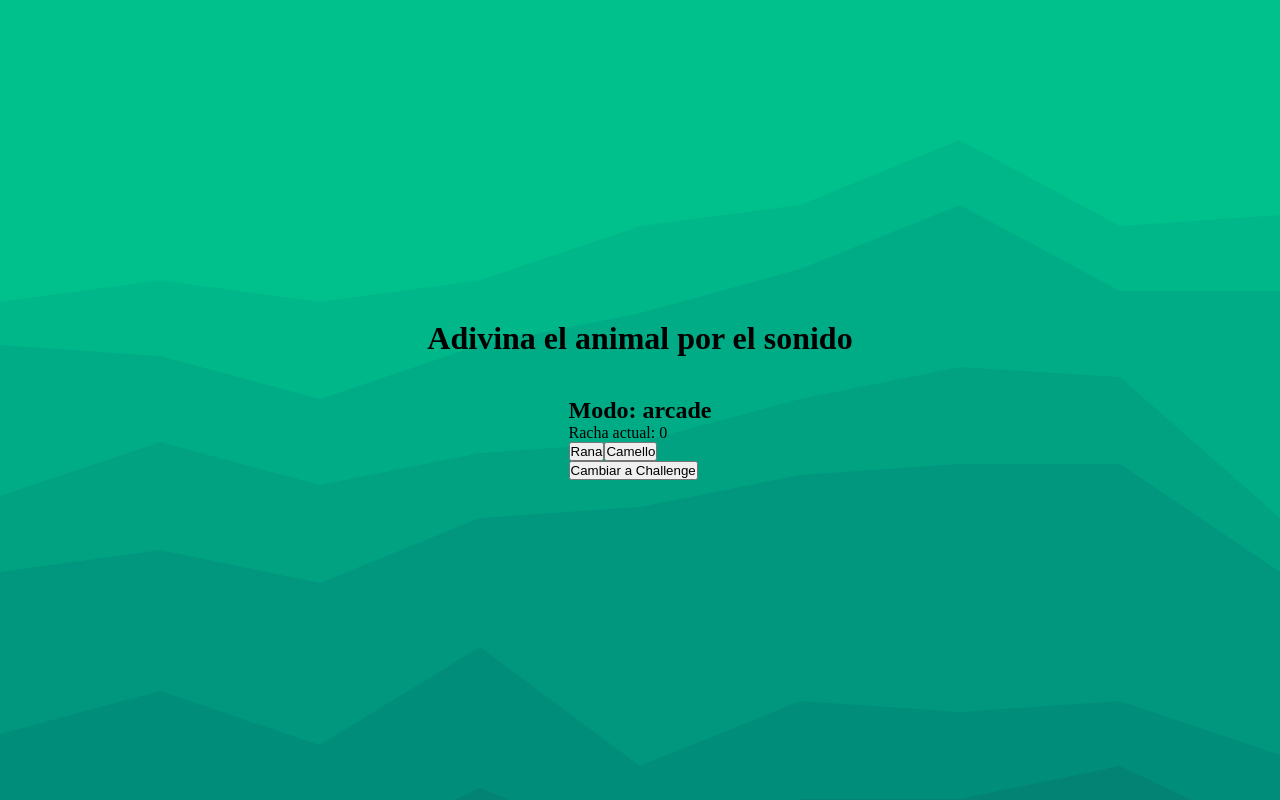
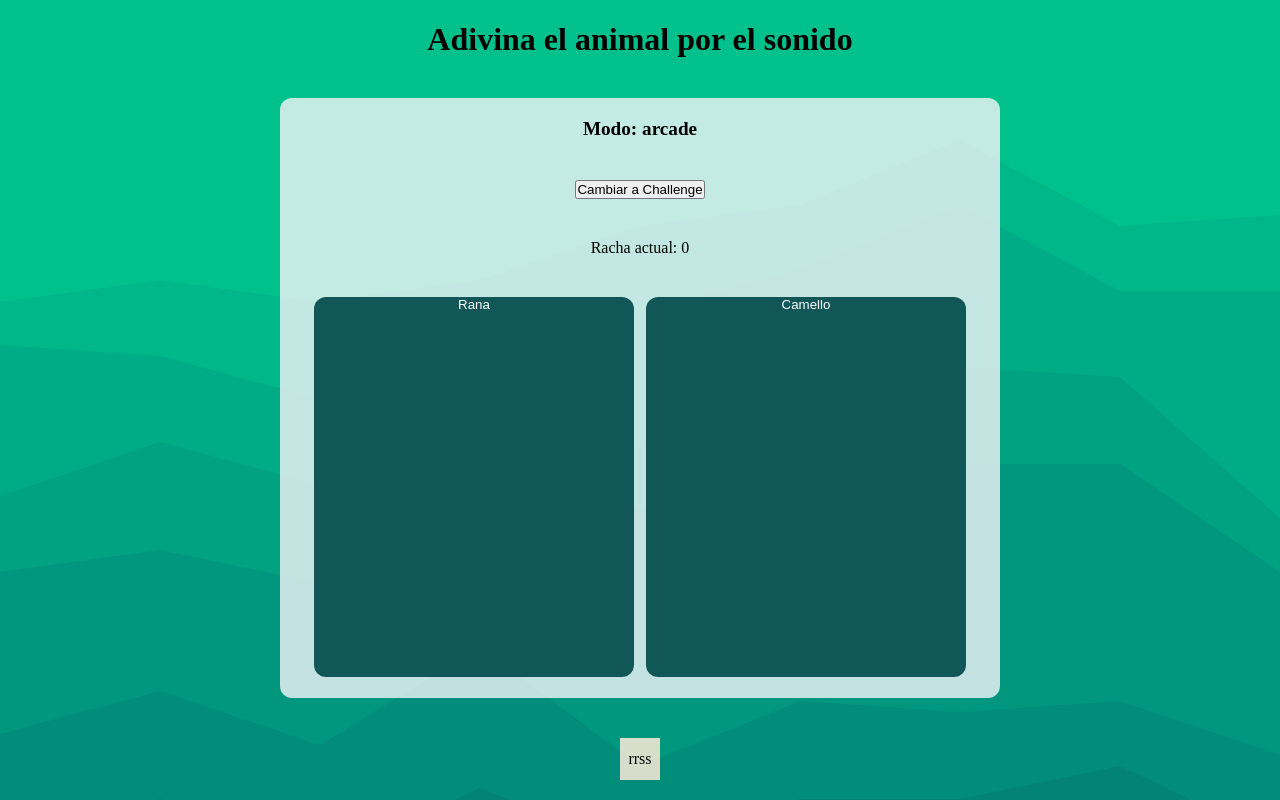
Before and after one commit to JaumeEsquerdo/sound-guessing-game, a React (Vite) app in the folder sound-guessing-game/: page / in a window 1280 px wide. Built offline with nearby package versions, Linux system fonts and the light colour scheme.

Commit message:
añadir css basico general

```diff
--- a/sound-guessing-game/src/App.tsx
+++ b/sound-guessing-game/src/App.tsx
@@ -1,5 +1,6 @@
 import AnimalGame from './components/AnimalGame.tsx'
 import Header from './components/Header.tsx'
+import Footer from './components/Footer.tsx'
 
 function App() {
 
@@ -8,7 +9,7 @@ function App() {
     <div className='Wrapper'>
       <Header />
       <AnimalGame />
-
+      <Footer />
     </div>
   )
 }
--- a/sound-guessing-game/src/components/AnimalGame.tsx
+++ b/sound-guessing-game/src/components/AnimalGame.tsx
@@ -86,16 +86,32 @@ const AnimalGame = () => {
     return (
         <div className='AnimalGame-wrapper'>
             <h2 className='AnimalGame-h2'>Modo: {mode}</h2>
+
+            {/* Botón para cambiar de modo */}
+            <div className='ChangeMode'>
+                <button className='ChamgeMode-btn' onClick={() => {
+                    setMode(mode === "arcade" ? "challenge" : "arcade");
+                    setStreak(0)
+                    if (mode === "arcade") setRemainingAnimals(animals);
+                }}>
+                    Cambiar a {mode === "arcade" ? "Challenge" : "Arcade"}
+                </button>
+            </div>
+
             <p className='AnimalGame-p'>Racha actual: {streak}</p>
 
             {/* Lista de animales para elegir */}
             <div className='AnimalGame-options'>
                 {currentAnimals.map(animal => (
                     <button
+                        className='Button-option'
                         key={animal.id}
                         onClick={() => handleAnswer(animal.id)}
                     >
-                        {animal.name.es} {/* o imagen si tienes animal.image */}
+                        <div className='Option-wrapper'>
+                            {/* <img src="" alt="" /> */}
+                            <p className='Option-name'>{animal.name.es}</p>
+                        </div>
                     </button>
                 ))}
             </div>
@@ -116,18 +132,9 @@ const AnimalGame = () => {
                     </button>
                 </div>
             )}
+
             {mode === "challenge" && <p>Animales restantes: {remainingAnimals.length}</p>}
 
-            {/* Botón para cambiar de modo */}
-            <div className='ChangeMode'>
-                <button className='ChamgeMode-btn' onClick={() => {
-                    setMode(mode === "arcade" ? "challenge" : "arcade");
-                    setStreak(0)
-                    if (mode === "arcade") setRemainingAnimals(animals);
-                }}>
-                    Cambiar a {mode === "arcade" ? "Challenge" : "Arcade"}
-                </button>
-            </div>
         </div>
     );
 
--- /dev/null
+++ b/sound-guessing-game/src/components/Footer.tsx
@@ -0,0 +1,11 @@
+import '../css/footer.css'
+
+const Footer = () => {
+    return (
+        <footer className="Footer">
+            rrss
+        </footer>
+    );
+}
+
+export default Footer;
--- a/sound-guessing-game/src/css/animalGame.css
+++ b/sound-guessing-game/src/css/animalGame.css
@@ -1,4 +1,43 @@
-.AnimalGame-wrapper{}
-.AnimalGame-h2{}
-.AnimalGame-p{}
-.AnimalGame-options{}
+.AnimalGame-wrapper{
+    width: 720px;
+    background-color: rgba(238, 243, 247, 0.82);
+    height: 600px;
+    border-radius: 12px;
+    display: flex;
+    flex-direction: column;
+    align-items: center;
+    justify-content: space-between;
+    gap: 24px;
+    padding: 20px;
+}
+.AnimalGame-h2{
+    font-size: 1.2rem;
+
+}
+.AnimalGame-p{
+    font-size: 1rem;
+}
+.AnimalGame-options{
+display: flex;
+gap: 12px;
+}
+.Option-wrapper{
+    display: flex;
+    flex-direction: column;
+    width: 320px;
+    height: 380px;
+    background-color: rgb(18, 87, 87);
+    border-radius: 12px;
+    transition: background-color 0.3s ease-out;
+}
+.Option-wrapper:hover{
+background-color: rgb(61, 113, 96);
+}
+.Option-name{
+    color: white;
+}
+.Button-option{
+    cursor: pointer;
+    border-radius: 12px;
+    border: none;
+}
--- /dev/null
+++ b/sound-guessing-game/src/css/footer.css
@@ -0,0 +1,4 @@
+.Footer{
+    padding: 12px 8px;
+    background-color: rgba(250, 235, 215, 0.861);
+}
```
